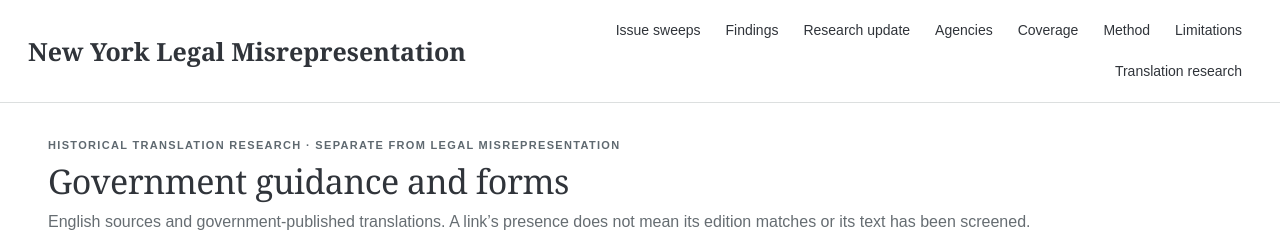
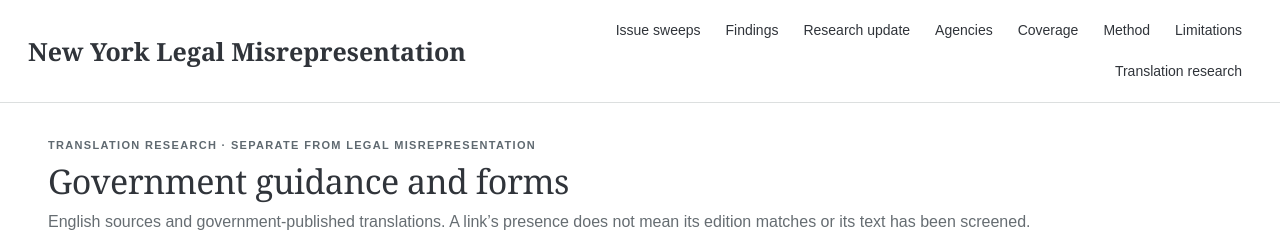
Before and after one commit to ae-oss/new-york-translation-inconsistencies, a Next.js app: page /government-guidance in a window 1280 px wide. Shown: the top 232 px of the page. Built offline with nearby package versions, Linux system fonts and the light colour scheme.

Commit message:
Update guidance page research label

```diff
--- a/src/app/government-guidance/page.tsx
+++ b/src/app/government-guidance/page.tsx
@@ -2,5 +2,5 @@ import { DocumentExplorer } from "@/components/document-explorer";
 import { research } from "@/lib/research";
 
 export default function Guidance() {
-  return <main className="container main"><div className="page-heading"><div className="eyebrow">Historical translation research · separate from legal misrepresentation</div><h1>Government guidance and forms</h1><p>English sources and government-published translations. A link’s presence does not mean its edition matches or its text has been screened.</p></div><DocumentExplorer documents={research.documents} /></main>;
+  return <main className="container main"><div className="page-heading"><div className="eyebrow">Translation research · separate from legal misrepresentation</div><h1>Government guidance and forms</h1><p>English sources and government-published translations. A link’s presence does not mean its edition matches or its text has been screened.</p></div><DocumentExplorer documents={research.documents} /></main>;
 }
```
